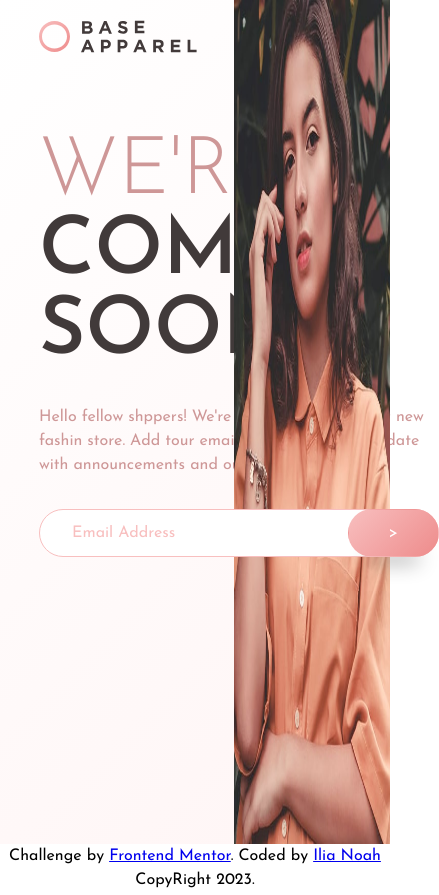
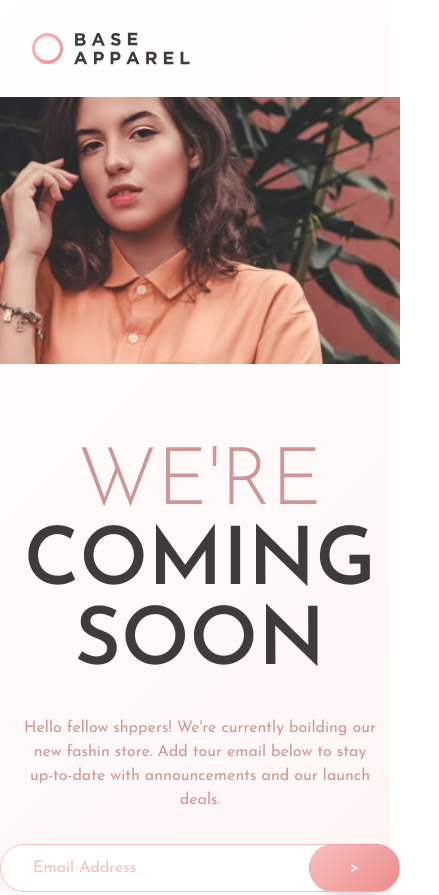
Before and after one commit to IliaAhd/Base-Apparel-coming-soon-page, a plain HTML site: page index.html in a window 390 px wide. Shown: the top 895 px of the page, 439 px wide, since content can reach past the window. Drawn offline with Linux system fonts and the light colour scheme.

Commit message:
bluh bluh

```diff
--- a/index.html
+++ b/index.html
@@ -13,7 +13,8 @@
 <body>
   <main class="container">
     <div class="left-section">
-      <img src="images/logo.svg" alt="">
+      <img class="logo" src="images/logo.svg" alt="">
+      <img class="mobile-img" src="images/hero-mobile.jpg" alt="">
       <h1 class="heading"><span class="bold">We're </span>coming soon</h1>
       <p class="paragraph">Hello fellow shppers! We're currently boilding our new fashin store. Add tour email below to stay up-to-date with announcements and our launch deals.</p>
       <form>
--- a/style.css
+++ b/style.css
@@ -88,7 +88,6 @@ select {
 .container {
   display: flex;
   background: var(--linear-light);
-  height: 100vh;
 }
 
 .left-section {
@@ -101,7 +100,6 @@ select {
   color: var(--Dark-Grayish-Red);
   margin-top: 5rem;
   font-size: 5rem;
-  width: 2rem;
   line-height: normal;
   text-transform: uppercase;
 }
@@ -142,7 +140,7 @@ form {
   padding-left: 2rem;
   width: 25rem;
   outline: none;
-  transition: border .3s;
+  transition: border 0.3s;
 }
 
 .input::placeholder {
@@ -170,3 +168,48 @@ form {
 .submit:hover {
   background: var(--Soft-Desaturated-Red);
 }
+
+.mobile-img {
+  width: 100%;
+}
+
+@media (min-width: 60em) {
+  .mobile-img {
+    display: none;
+  }
+}
+
+@media (max-width: 60em) {
+  .container {
+    flex-direction: column;
+    padding: 0;
+  }
+
+  .right-section {
+    display: none;
+  }
+
+  .logo {
+    margin: 2rem;
+  }
+
+  .left-section {
+    width: fit-content;
+    padding: 0;
+    margin-inline: auto;
+    text-align: center;
+  }
+
+  form {
+    margin-inline: auto;
+  }
+
+  .paragraph {
+    width: auto;
+    margin-inline: 5%;
+  }
+}
+
+footer {
+  margin-top: 4rem;
+}
```
